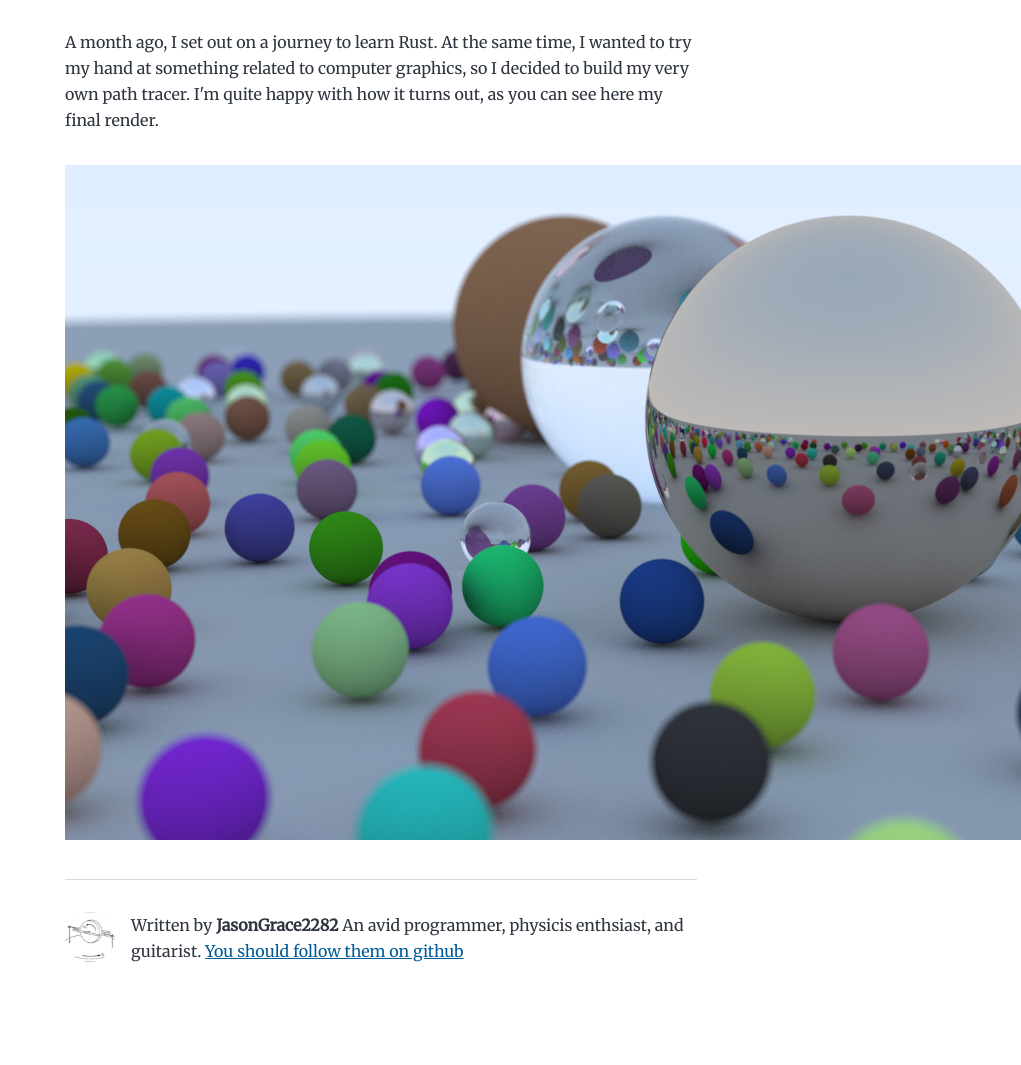
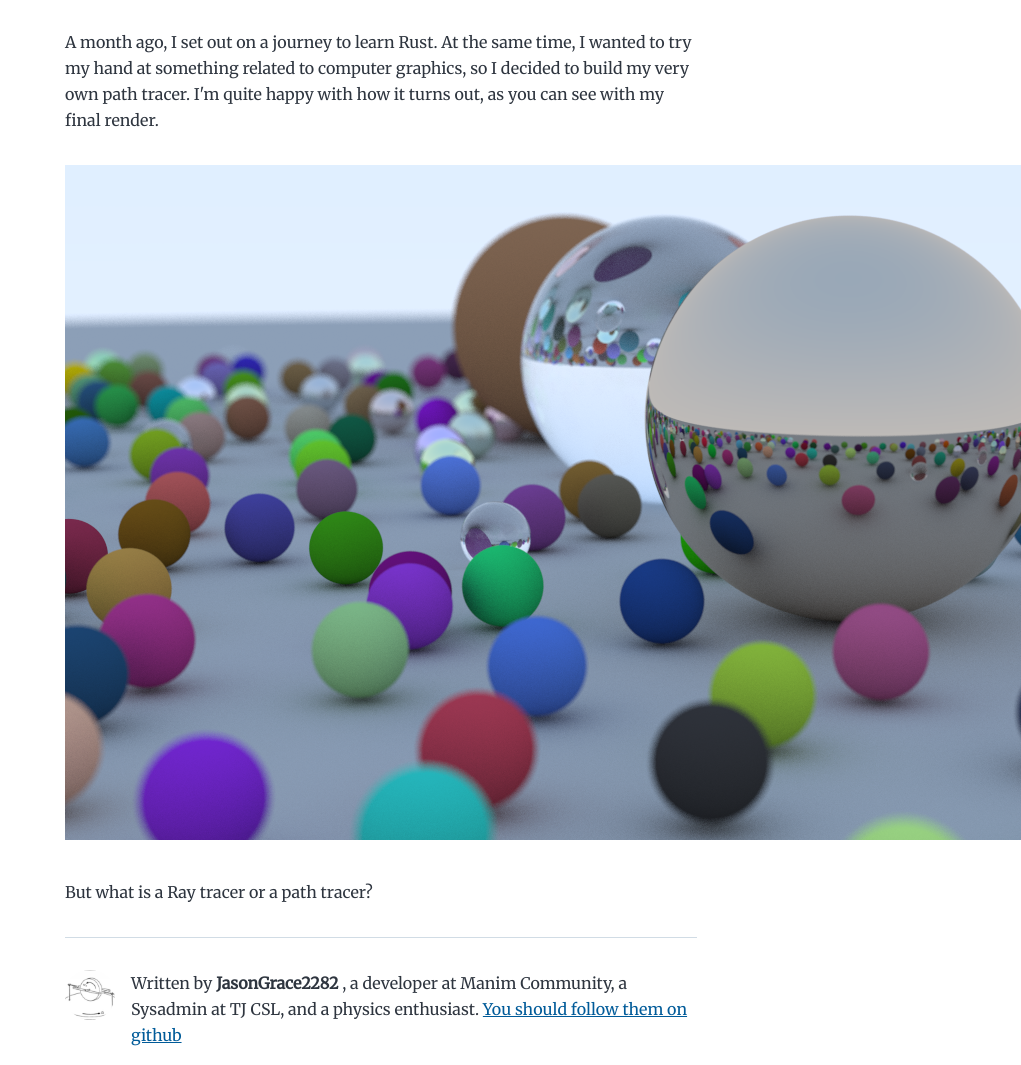
Before and after one commit to JasonGrace2282/JasonGrace2282.github.io, a Gatsby site: page /rustrays/ in a window 1280 px wide. Shown: the part 211-1276 px from the top of the page, without its empty margins (259-1280 px from the left). Built offline with nearby package versions, Linux system fonts and the light colour scheme; Gatsby itself is replaced by a stand-in of ours.

Commit message:
Fix typos

```diff
--- a/content/blog/rustrays/index.md
+++ b/content/blog/rustrays/index.md
@@ -7,6 +7,8 @@ description: "Experience writing my first path tracer in Rust"
 A month ago, I set out on a journey to learn Rust. At the same time,
 I wanted to try my hand at something related to computer graphics,
 so I decided to build my very own path tracer. I'm quite happy with
-how it turns out, as you can see here my final render.
+how it turns out, as you can see with my final render.
 
 ![Raytracer final render](./final-render.png)
+
+But what is a Ray tracer or a path tracer?
--- a/gatsby-config.js
+++ b/gatsby-config.js
@@ -12,7 +12,7 @@ module.exports = {
     title: `JasonGrace2282's Site`,
     author: {
       name: `JasonGrace2282`,
-      summary: `An avid programmer, physicis enthsiast, and guitarist.`,
+      summary: `, a developer at Manim Community, a Sysadmin at TJ CSL, and a physics enthusiast.\n`,
     },
     description: `Everything JasonGrace2282.`,
     siteUrl: `https://jasongrace2282.github.io/`,
```
Also changed, not shown: package.json (+6 -5 lines).
